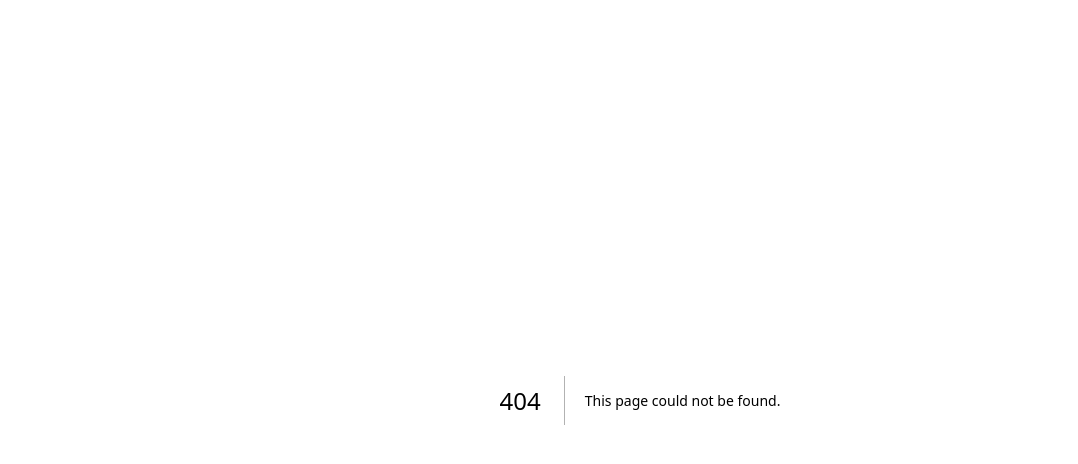
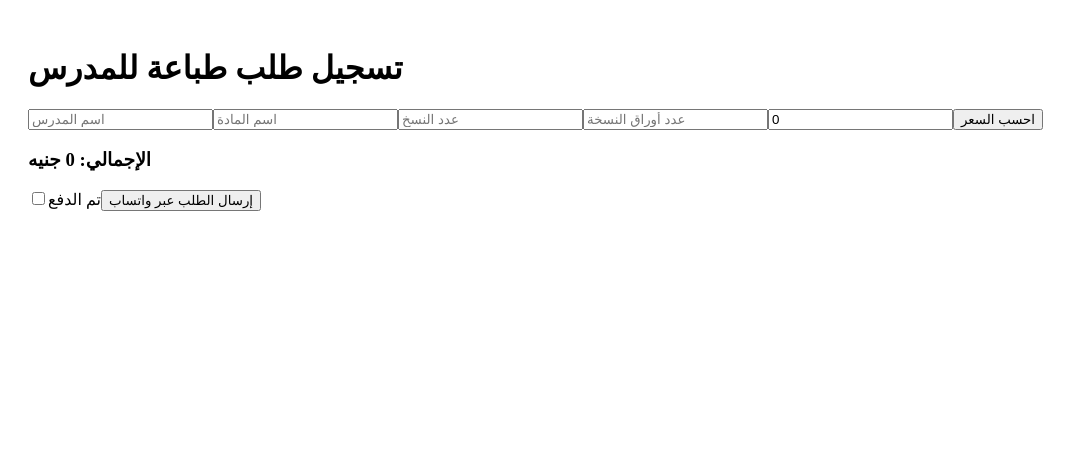
Before and after one commit to hazemkego-spec/print-shop-manager, a Next.js app: page /teacher in a window 1280 px wide. Before the commit this address had no page. Shown: the top 464 px of the page, without its empty margins (0-1078 px from the left). Built offline with nearby package versions, Linux system fonts and the light colour scheme.

Commit message:
Add files via upload

```diff
--- /dev/null
+++ b/pages/teacher.js
@@ -0,0 +1,86 @@
+import { useState } from "react";
+
+export default function Teacher() {
+  const [teacher, setTeacher] = useState({
+    name: "",
+    subject: "",
+    copies: "",
+    pagesPerCopy: "",
+    pricePerPage: 0, // هنحدد السعر لكل مدرس مسبقًا
+    paid: false,
+  });
+
+  const [totalPrice, setTotalPrice] = useState(0);
+
+  const calculatePrice = () => {
+    const copies = parseInt(teacher.copies) || 0;
+    const pages = parseInt(teacher.pagesPerCopy) || 0;
+    const price = teacher.pricePerPage || 0;
+    const total = copies * pages * price;
+    setTotalPrice(total);
+  };
+
+  const sendWhatsApp = () => {
+    const message = `طلب طباعة جديد:
+المدرس: ${teacher.name}
+المادة: ${teacher.subject}
+عدد النسخ: ${teacher.copies}
+عدد أوراق النسخة: ${teacher.pagesPerCopy}
+السعر للصفحة: ${teacher.pricePerPage} جنيه
+الإجمالي: ${totalPrice} جنيه
+حالة الدفع: ${teacher.paid ? "مدفوع" : "غير مدفوع"}`;
+
+    const url = `https://wa.me/?text=${encodeURIComponent(message)}`;
+    window.open(url, "_blank");
+  };
+
+  return (
+    <div style={{ padding: 20 }}>
+      <h1>تسجيل طلب طباعة للمدرس</h1>
+      <input
+        type="text"
+        placeholder="اسم المدرس"
+        value={teacher.name}
+        onChange={(e) => setTeacher({ ...teacher, name: e.target.value })}
+      />
+      <input
+        type="text"
+        placeholder="اسم المادة"
+        value={teacher.subject}
+        onChange={(e) => setTeacher({ ...teacher, subject: e.target.value })}
+      />
+      <input
+        type="number"
+        placeholder="عدد النسخ"
+        value={teacher.copies}
+        onChange={(e) => setTeacher({ ...teacher, copies: e.target.value })}
+      />
+      <input
+        type="number"
+        placeholder="عدد أوراق النسخة"
+        value={teacher.pagesPerCopy}
+        onChange={(e) => setTeacher({ ...teacher, pagesPerCopy: e.target.value })}
+      />
+      <input
+        type="number"
+        placeholder="سعر الصفحة (جنيه)"
+        value={teacher.pricePerPage}
+        onChange={(e) => setTeacher({ ...teacher, pricePerPage: e.target.value })}
+      />
+
+      <button onClick={calculatePrice}>احسب السعر</button>
+      <h3>الإجمالي: {totalPrice} جنيه</h3>
+
+      <label>
+        <input
+          type="checkbox"
+          checked={teacher.paid}
+          onChange={(e) => setTeacher({ ...teacher, paid: e.target.checked })}
+        />
+        تم الدفع
+      </label>
+
+      <button onClick={sendWhatsApp}>إرسال الطلب عبر واتساب</button>
+    </div>
+  );
+}
```
